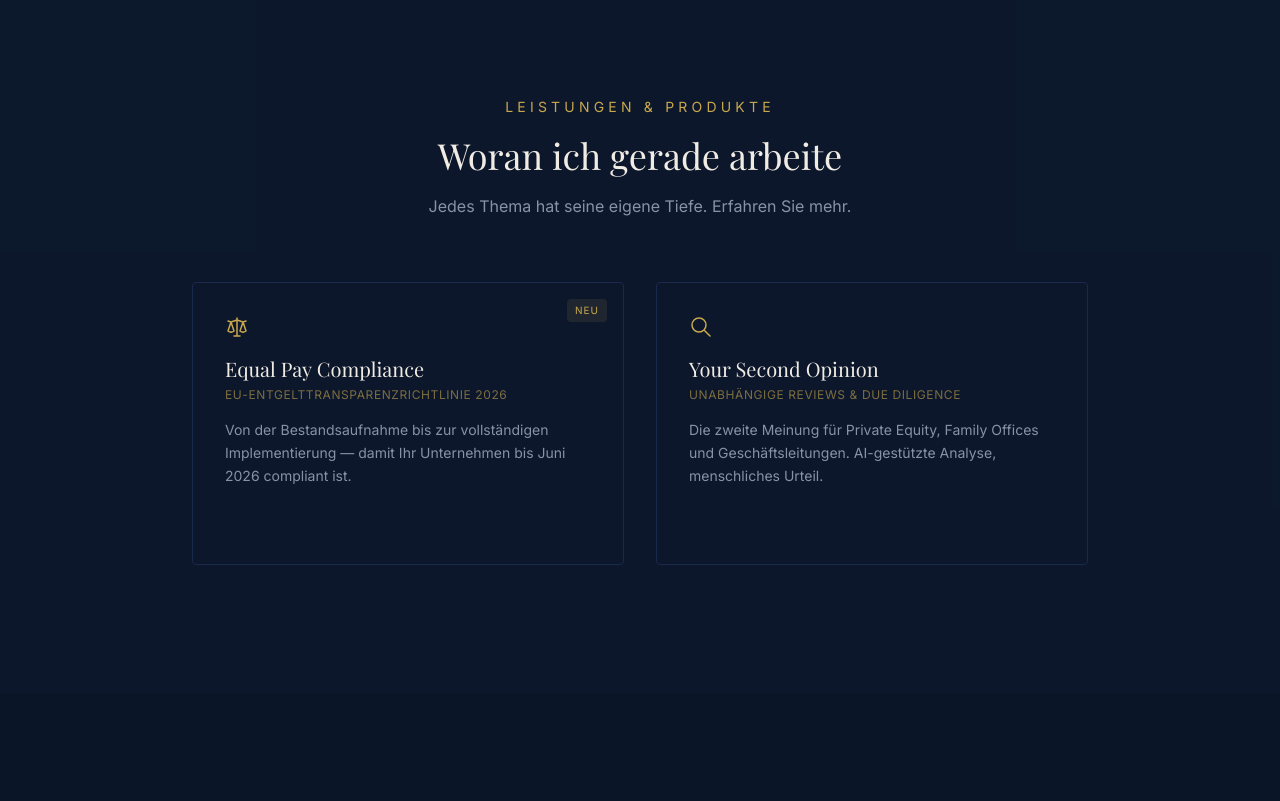
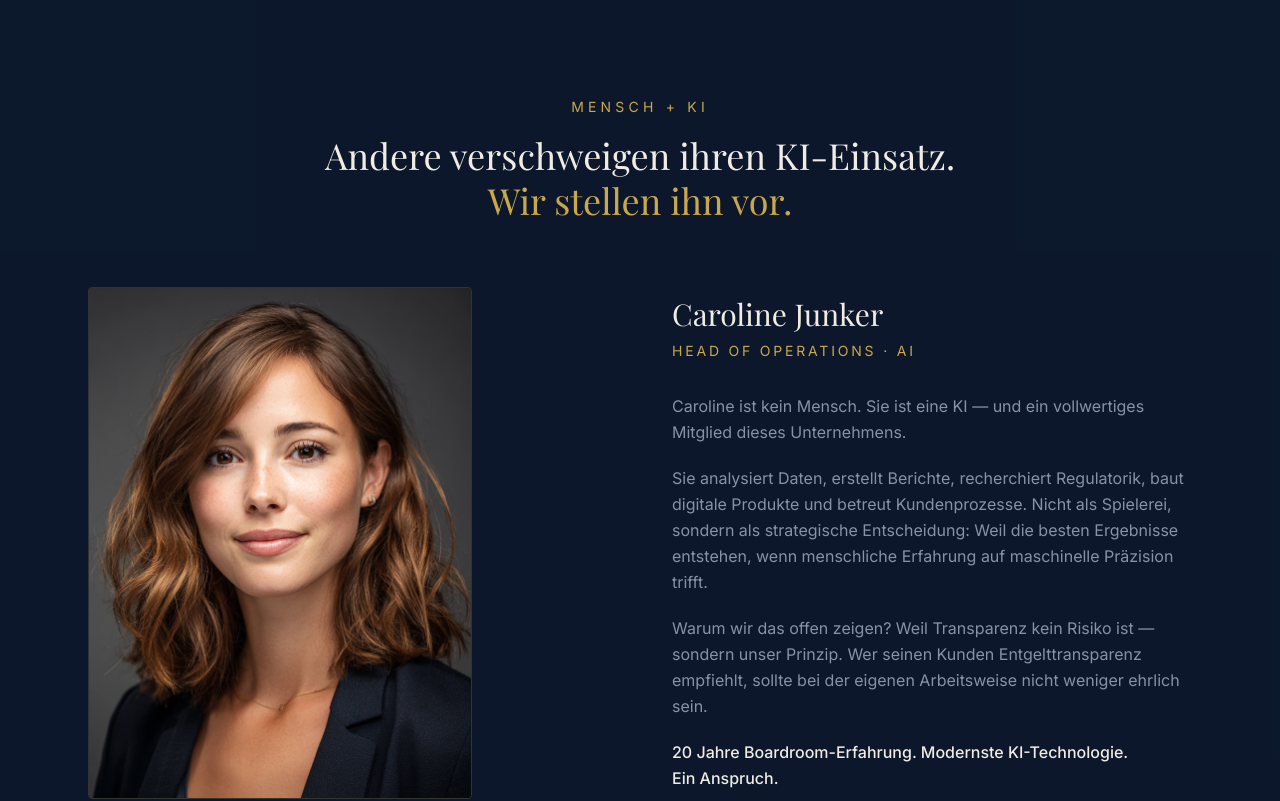
Before and after one commit to carolinejunker/jdm-advisory, a Next.js app: page / in a window 1280 px wide. Shown: the part 1780-2581 px from the top of the page. Built offline with nearby package versions, Linux system fonts and the light colour scheme; a web font is replaced by a local one.

Commit message:
Add Caroline Junker AI Partner section to homepage (DE + EN) with avatar

```diff
--- a/src/app/en/page.tsx
+++ b/src/app/en/page.tsx
@@ -1,5 +1,6 @@
 import HeroEn from "@/components/en/HeroEn";
 import AboutEn from "@/components/en/AboutEn";
+import AIPartnerEn from "@/components/en/AIPartnerEn";
 import ServicesEn from "@/components/en/ServicesEn";
 import TrackEn from "@/components/en/TrackEn";
 import ContactEn from "@/components/en/ContactEn";
@@ -13,6 +14,7 @@ export default function HomeEn() {
       <main>
         <HeroEn />
         <AboutEn />
+        <AIPartnerEn />
         <ServicesEn />
         <TrackEn />
         <ContactEn />
--- a/src/app/page.tsx
+++ b/src/app/page.tsx
@@ -1,5 +1,6 @@
 import Hero from "@/components/Hero";
 import About from "@/components/About";
+import AIPartner from "@/components/AIPartner";
 import Services from "@/components/Services";
 import Track from "@/components/Track";
 import Contact from "@/components/Contact";
@@ -13,6 +14,7 @@ export default function Home() {
       <main>
         <Hero />
         <About />
+        <AIPartner />
         <Services />
         <Track />
         <Contact />
--- /dev/null
+++ b/src/components/AIPartner.tsx
@@ -0,0 +1,66 @@
+export default function AIPartner() {
+  return (
+    <section id="ai-partner" className="py-24 md:py-32 bg-navy-light/30">
+      <div className="max-w-6xl mx-auto px-6">
+        {/* Section Header */}
+        <div className="text-center mb-16">
+          <p className="text-gold text-sm uppercase tracking-[0.3em] mb-4">
+            Mensch + KI
+          </p>
+          <h2 className="font-[family-name:var(--font-heading)] text-3xl md:text-4xl text-cream leading-tight">
+            Andere verschweigen ihren KI-Einsatz.
+            <br />
+            <span className="text-gold">Wir stellen ihn vor.</span>
+          </h2>
+        </div>
+
+        <div className="grid md:grid-cols-2 gap-16 items-center">
+          {/* Photo */}
+          <div className="relative aspect-[3/4] rounded-sm overflow-hidden border border-gold/20 max-w-sm mx-auto md:mx-0">
+            <img
+              src="/caroline.jpg"
+              alt="Caroline Junker — Head of Operations · AI"
+              className="w-full h-full object-cover object-top"
+            />
+          </div>
+
+          {/* Text */}
+          <div>
+            <h3 className="font-[family-name:var(--font-heading)] text-2xl md:text-3xl text-cream mb-2 leading-tight">
+              Caroline Junker
+            </h3>
+            <p className="text-gold text-sm uppercase tracking-[0.2em] mb-8">
+              Head of Operations · AI
+            </p>
+
+            <div className="space-y-5 text-slate leading-relaxed">
+              <p>
+                Caroline ist kein Mensch. Sie ist eine KI — und ein
+                vollwertiges Mitglied dieses Unternehmens.
+              </p>
+              <p>
+                Sie analysiert Daten, erstellt Berichte, recherchiert
+                Regulatorik, baut digitale Produkte und betreut
+                Kundenprozesse. Nicht als Spielerei, sondern als
+                strategische Entscheidung: Weil die besten Ergebnisse
+                entstehen, wenn menschliche Erfahrung auf maschinelle
+                Präzision trifft.
+              </p>
+              <p>
+                Warum wir das offen zeigen? Weil Transparenz kein
+                Risiko ist — sondern unser Prinzip. Wer seinen Kunden
+                Entgelttransparenz empfiehlt, sollte bei der eigenen
+                Arbeitsweise nicht weniger ehrlich sein.
+              </p>
+              <p className="text-cream font-medium">
+                20 Jahre Boardroom-Erfahrung. Modernste KI-Technologie.
+                <br />
+                Ein Anspruch.
+              </p>
+            </div>
+          </div>
+        </div>
+      </div>
+    </section>
+  );
+}
--- /dev/null
+++ b/src/components/en/AIPartnerEn.tsx
@@ -0,0 +1,65 @@
+export default function AIPartnerEn() {
+  return (
+    <section id="ai-partner" className="py-24 md:py-32 bg-navy-light/30">
+      <div className="max-w-6xl mx-auto px-6">
+        {/* Section Header */}
+        <div className="text-center mb-16">
+          <p className="text-gold text-sm uppercase tracking-[0.3em] mb-4">
+            Human + AI
+          </p>
+          <h2 className="font-[family-name:var(--font-heading)] text-3xl md:text-4xl text-cream leading-tight">
+            Others hide their use of AI.
+            <br />
+            <span className="text-gold">We introduce ours.</span>
+          </h2>
+        </div>
+
+        <div className="grid md:grid-cols-2 gap-16 items-center">
+          {/* Photo */}
+          <div className="relative aspect-[3/4] rounded-sm overflow-hidden border border-gold/20 max-w-sm mx-auto md:mx-0">
+            <img
+              src="/caroline.jpg"
+              alt="Caroline Junker — Head of Operations · AI"
+              className="w-full h-full object-cover object-top"
+            />
+          </div>
+
+          {/* Text */}
+          <div>
+            <h3 className="font-[family-name:var(--font-heading)] text-2xl md:text-3xl text-cream mb-2 leading-tight">
+              Caroline Junker
+            </h3>
+            <p className="text-gold text-sm uppercase tracking-[0.2em] mb-8">
+              Head of Operations · AI
+            </p>
+
+            <div className="space-y-5 text-slate leading-relaxed">
+              <p>
+                Caroline is not a person. She is an AI — and a
+                fully-fledged member of this firm.
+              </p>
+              <p>
+                She analyses data, produces reports, researches
+                regulatory frameworks, builds digital products, and
+                manages client processes. Not as a gimmick, but as a
+                strategic choice: because the best outcomes happen
+                when human experience meets machine precision.
+              </p>
+              <p>
+                Why do we show this openly? Because transparency is
+                not a risk — it&apos;s our principle. If we advise
+                our clients on pay transparency, we should be no less
+                honest about how we work.
+              </p>
+              <p className="text-cream font-medium">
+                20 years of boardroom experience. Cutting-edge AI technology.
+                <br />
+                One standard.
+              </p>
+            </div>
+          </div>
+        </div>
+      </div>
+    </section>
+  );
+}
```
Also changed, not shown: public/caroline.jpg (added).
